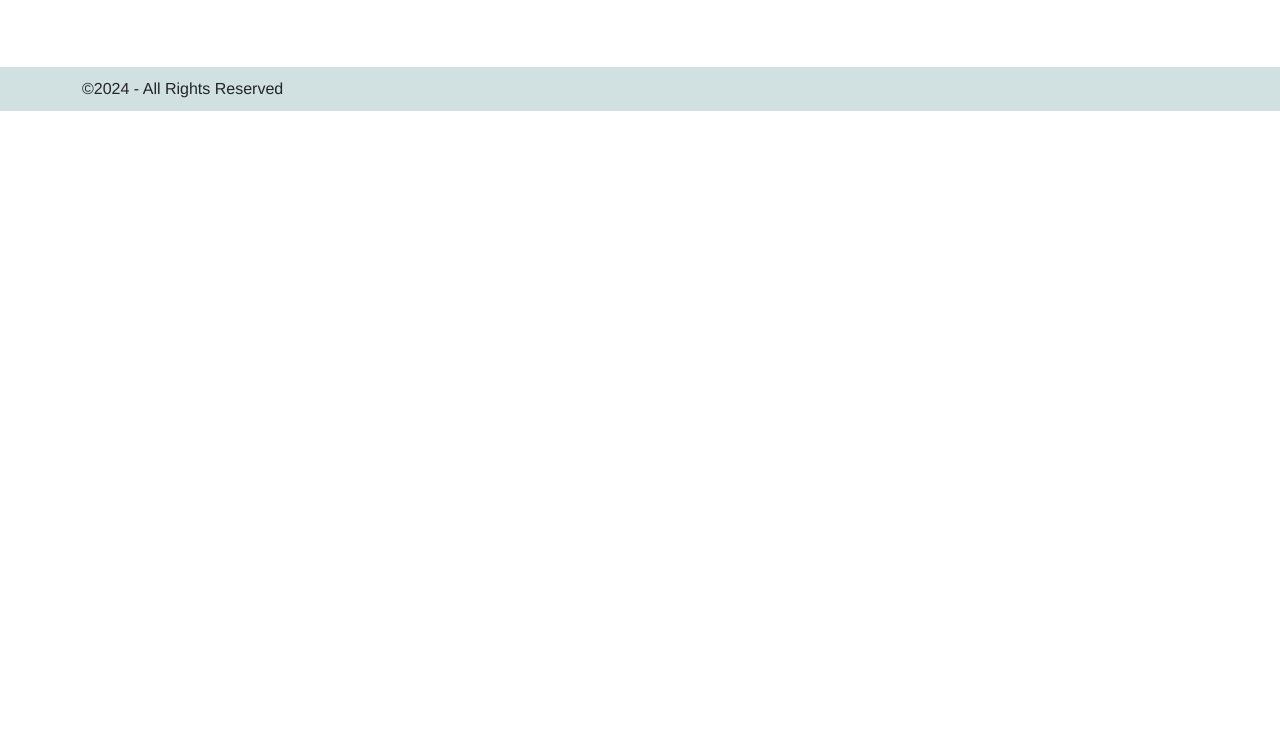
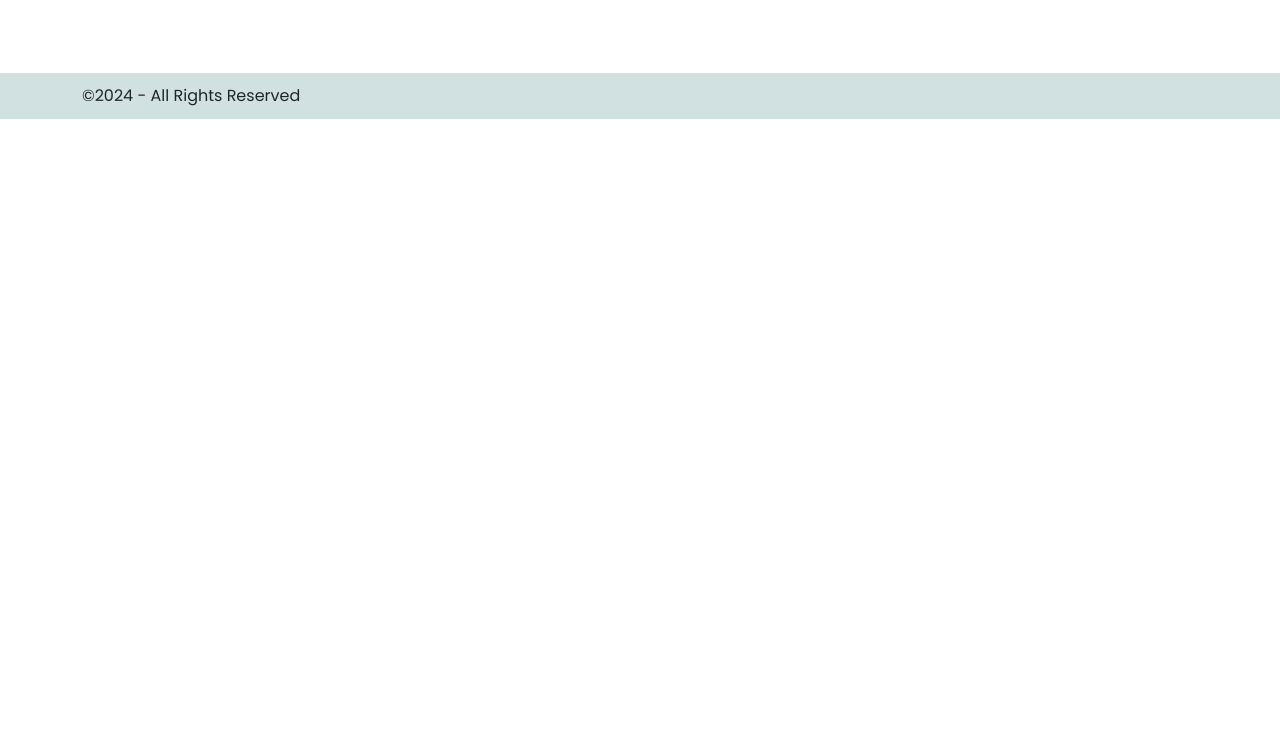
Before and after one commit to battlesofarmy/startcode-bootstrap, a plain HTML site: page index.html in a window 1280 px wide. Shown: the part 63-800 px from the top of the page. Drawn offline with nearby package versions, Linux system fonts and the light colour scheme.

Commit message:
Add Font Familly

```diff
--- a/assets/css/style.css
+++ b/assets/css/style.css
@@ -8,9 +8,9 @@
     --color: #1E83EC;
 }
 body {
-    font-family: 'Helvetica Neue', sans-serif;
+    font-family: 'Poppins', sans-serif;
     font-size: 16px;
-    line-height: 1.5;
+    line-height: 1.6;
 }
 a {
     text-decoration: none;
--- a/index.html
+++ b/index.html
@@ -5,15 +5,20 @@
     <meta name="description" content="This is a awesome Website"/>
     <meta name="viewport" content="width=device-width, initial-scale=1.0">
     <title>Hello World!</title>
-    <!-- Website FavIcon Link Here -->
+    <!---- ==========   Website FavIcon Link Here   ========== ---->
     <link rel="icon" href="favicon.png" type="image/png">
-    <!-- Bootstrap CSS from CDN -->
+    <!---- ==========   Website Font Familly Link Here   ========== ---->
+    <link rel="preconnect" href="https://fonts.googleapis.com">
+    <link rel="preconnect" href="https://fonts.gstatic.com" crossorigin>
+    <link href="https://fonts.googleapis.com/css2?family=Poppins:wght@400;600;700&display=swap" rel="stylesheet">
+    <!---- ==========   Bootstrap CSS from CDN   ========== ---->
     <link rel="stylesheet" href="https://cdn.jsdelivr.net/npm/bootstrap@5.2.3/dist/css/bootstrap.min.css">
-    <!-- My Custom CSS Code -->
+    <!---- ==========   My Custom CSS Code   ========== ---->
     <link rel="stylesheet" href="assets/css/style.css">
 </head>
 <body>
-<!-- Navbar Section Design  -->
+
+<!---- ==========   Navbar Section Design   ========== ---->
 <header id="header">
     <div class="container">
         <nav class="navbar navbar-expand-lg bg-body-tertiary">
@@ -45,6 +50,10 @@
     </div>
 </header>
 
+<!---- ==========   Banner Section Design   ========== ---->
+
+
+
 
 
 
@@ -54,14 +63,15 @@
 
 <br><br><br>
 
+<!---- ==========   Footer Section Design   ========== ---->
 <footer>
     <div class="container">
     <p>©2024 - All Rights Reserved</p>
     </div>
 </footer>
 
-<!-- My Custom JS Code -->
+<!---- ==========   My Custom JS Code   ========== ---->
 <script src="../assets/js/script.js"></script>
-<!-- Bootstrap JS and Popper.js from CDN -->
+<!---- ==========   Bootstrap JS and Popper.js from CDN   ========== ---->
 <script src="https://cdn.jsdelivr.net/npm/@popperjs/core@2.11.8/dist/umd/popper.min.js"></script>
 <script src="https://cdn.jsdelivr.net/npm/bootstrap@5.3.2/dist/js/bootstrap.min.js"></script>
```
